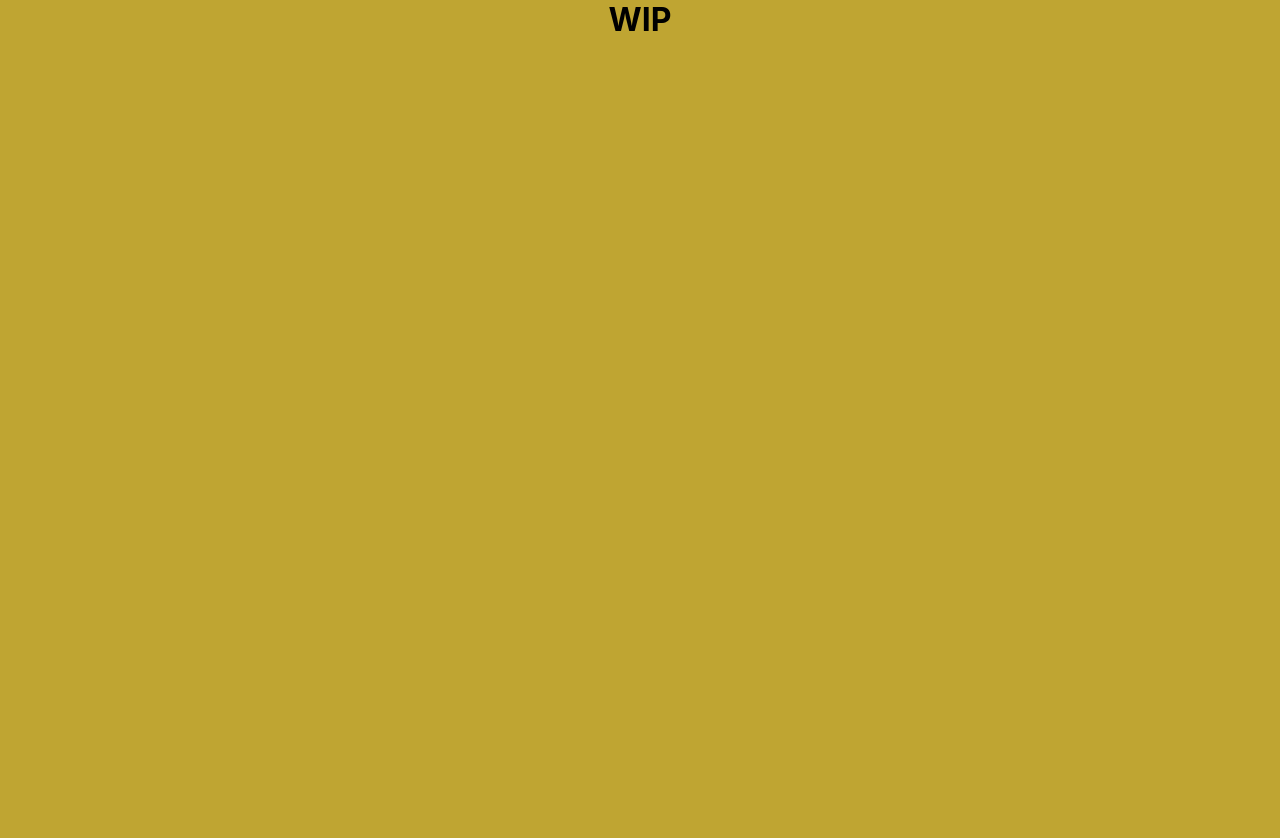
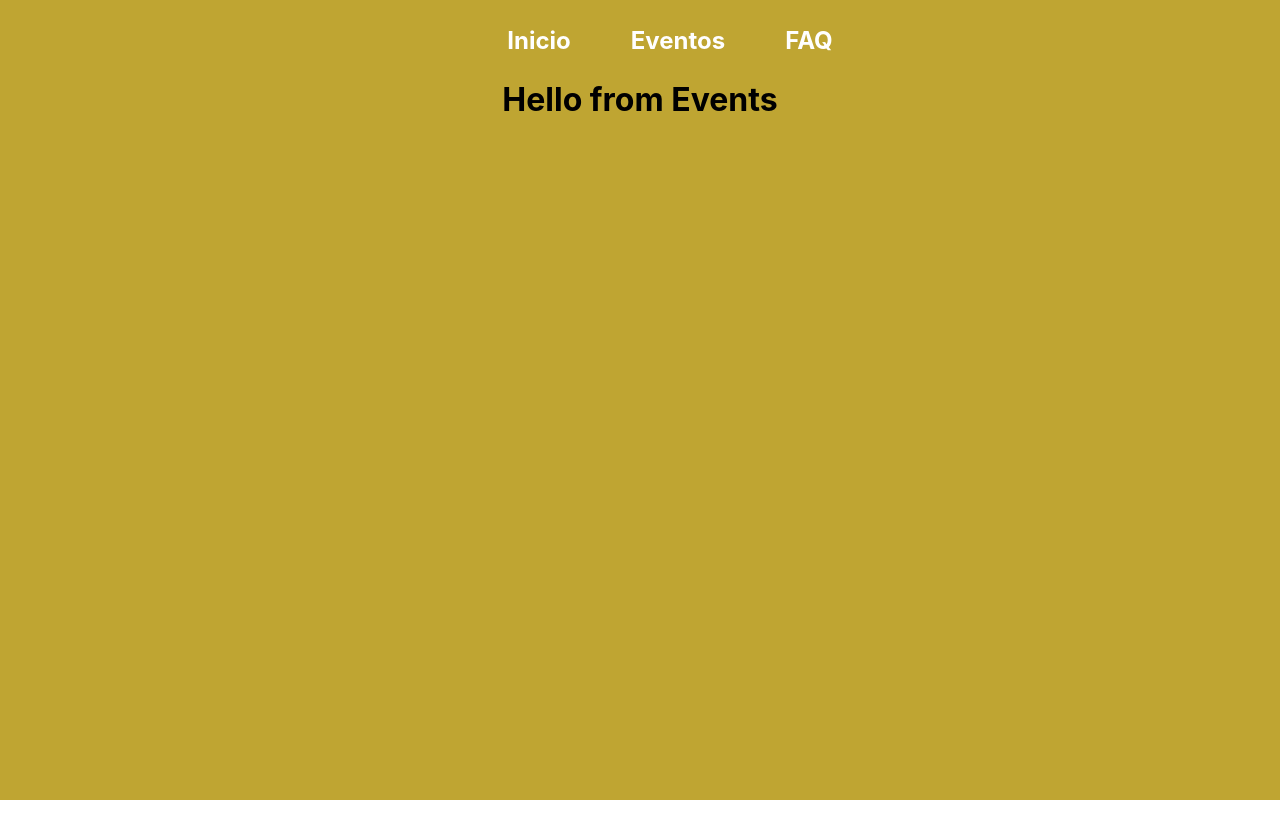
Before and after one commit to NemisIGuess/sylvinhos-festival, a React (Create React App) app: page /eventos in a window 1280 px wide. Shown: the top 838 px of the page. After the commit the page ends 800 px from the top, so only its background shows below. Built offline with nearby package versions, Linux system fonts and the light colour scheme.

Commit message:
Started working on navigation

```diff
--- a/package.json
+++ b/package.json
@@ -8,6 +8,7 @@
     "@testing-library/user-event": "^12.8.3",
     "react": "^17.0.2",
     "react-dom": "^17.0.2",
+    "react-router-dom": "^5.2.0",
     "react-scripts": "4.0.3",
     "web-vitals": "^1.1.2"
   },
--- a/src/App.css
+++ b/src/App.css
@@ -1,6 +1,6 @@
 .app {
   width: 100vw;
-  height: 200vh;
+  height: 100vh;
   background: var(--comp1-color);
 }
 
--- a/src/App.js
+++ b/src/App.js
@@ -1,9 +1,19 @@
 import './App.css';
+import Navigation from './Components/Navigation/Navigation';
+import Landing from './Components/Landing/Landing';
+import Events from './Components/Events/Events';
+import FAQ from './Components/FAQ/FAQ';
+import { Switch, Route } from 'react-router-dom';
 
 function App() {
   return (
-    <div className="app example">
-      <h1>WIP</h1>
+    <div className="app scrollbar-hidden">
+      <Navigation />
+      <Switch>
+        <Route exact path="/" component={Landing} />
+        <Route path="/eventos" component={Events} />
+        <Route path="/FAQ" component={FAQ} />
+      </Switch>
     </div>
   );
 }
--- /dev/null
+++ b/src/Components/Events/Events.js
@@ -0,0 +1,11 @@
+import './Events.css';
+
+function Events() {
+  return (
+    <div>
+      <h1>Hello from Events</h1>
+    </div>
+  );
+}
+
+export default Events;
--- /dev/null
+++ b/src/Components/FAQ/FAQ.js
@@ -0,0 +1,11 @@
+import './FAQ.css';
+
+function FAQ() {
+  return (
+    <div>
+      <h1>Hello from FAQ</h1>
+    </div>
+  );
+}
+
+export default FAQ;
--- /dev/null
+++ b/src/Components/Landing/Landing.js
@@ -0,0 +1,11 @@
+import './Landing.css';
+
+function Landing() {
+  return (
+    <div>
+      <h1>Hello from landing</h1>
+    </div>
+  );
+}
+
+export default Landing;
--- /dev/null
+++ b/src/Components/Navigation/Navigation.css
@@ -0,0 +1,44 @@
+.navigation {
+  display: flex;
+  justify-content: center;
+  align-items: center;
+  height: clamp(2em, 2em, 3em);
+  width: calc(100vw - 1.5em x 2);
+  padding: 1.5em;
+}
+
+.nav-list {
+  display: flex;
+  align-items: center;
+  list-style: none;
+  padding-left: 0;
+}
+
+.nav-link {
+  font-size: 1.5em;
+  font-weight: bold;
+  color: var(--white);
+  margin-left: clamp(1em, 2.5em, 3em);
+}
+
+.nav-link:active,
+.nav-link:hover,
+.nav-link:focus,
+.nav-link:link,
+.nav-link:visited {
+  text-decoration: none;
+}
+
+/* @media screen and (max-width: 880px) {
+  .navigation {
+    grid-area: navigation;
+    display: flex;
+    justify-content: space-around;
+    align-items: center;
+    flex-direction: row;
+    min-height: 200px;
+    width: 100%;
+    color: var(--white);
+    background-color: var(--grey);
+  }
+} */
--- /dev/null
+++ b/src/Components/Navigation/Navigation.js
@@ -0,0 +1,22 @@
+import './Navigation.css';
+import { Link } from 'react-router-dom';
+
+function Navigation() {
+  return (
+    <nav className="navigation">
+      <ul className="nav-list">
+        <Link className="nav-link" to="/">
+          <li>Inicio</li>
+        </Link>
+        <Link className="nav-link" to="/eventos">
+          <li>Eventos</li>
+        </Link>
+        <Link className="nav-link" to="/faq">
+          <li>FAQ</li>
+        </Link>
+      </ul>
+    </nav>
+  );
+}
+
+export default Navigation;
--- a/src/index.js
+++ b/src/index.js
@@ -1,11 +1,12 @@
 import React from 'react';
 import ReactDOM from 'react-dom';
+import { BrowserRouter } from 'react-router-dom';
 import './index.css';
 import App from './App';
 
 ReactDOM.render(
-  <React.StrictMode>
+  <BrowserRouter>
     <App />
-  </React.StrictMode>,
+  </BrowserRouter>,
   document.getElementById('root'),
 );
```
Also changed, not shown: src/Components/Events/Events.css (added), src/Components/FAQ/FAQ.css (added), src/Components/Landing/Landing.css (added), src/Images/landing-background.jpg (added), 1 other file (tests, documents, lock files or other folders).
